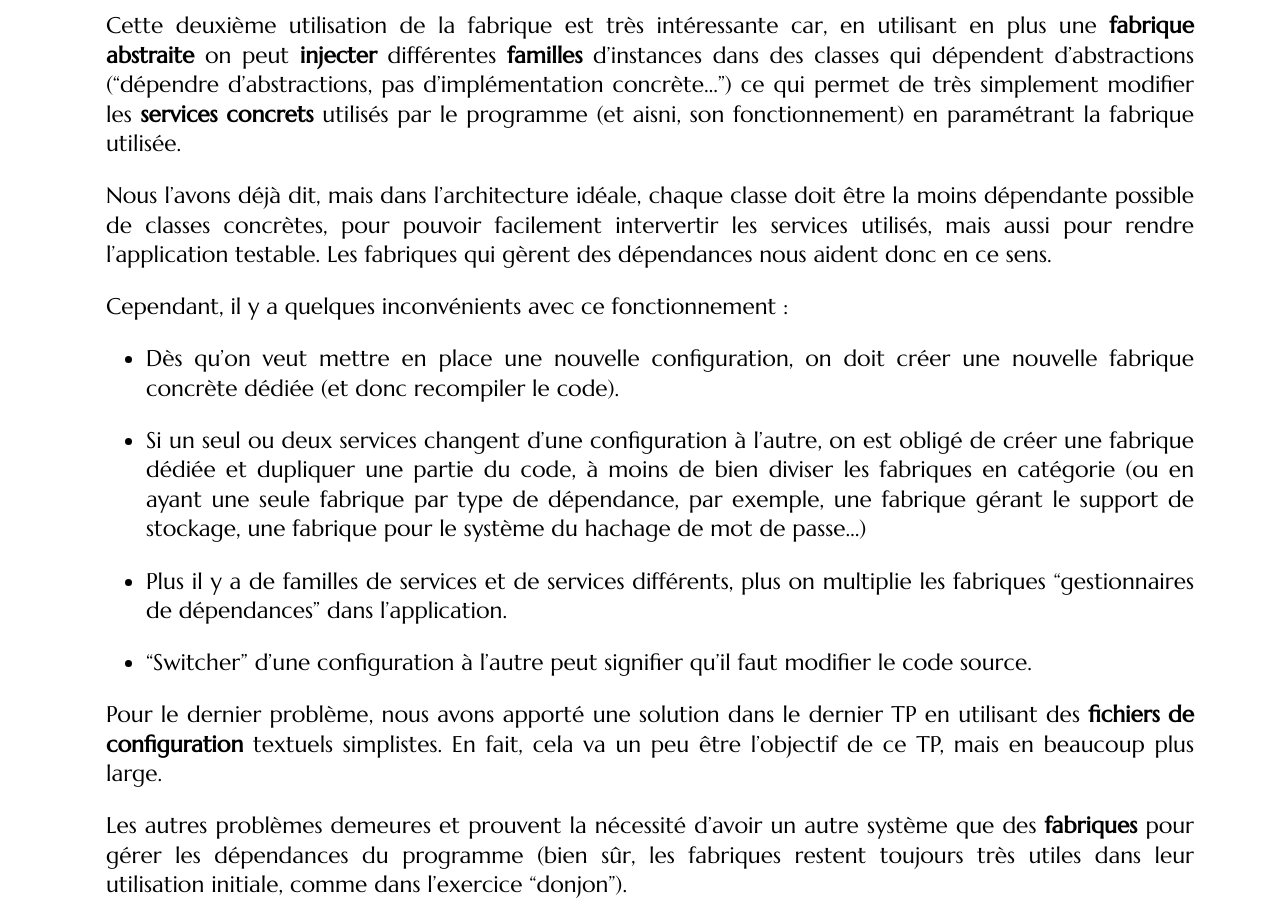
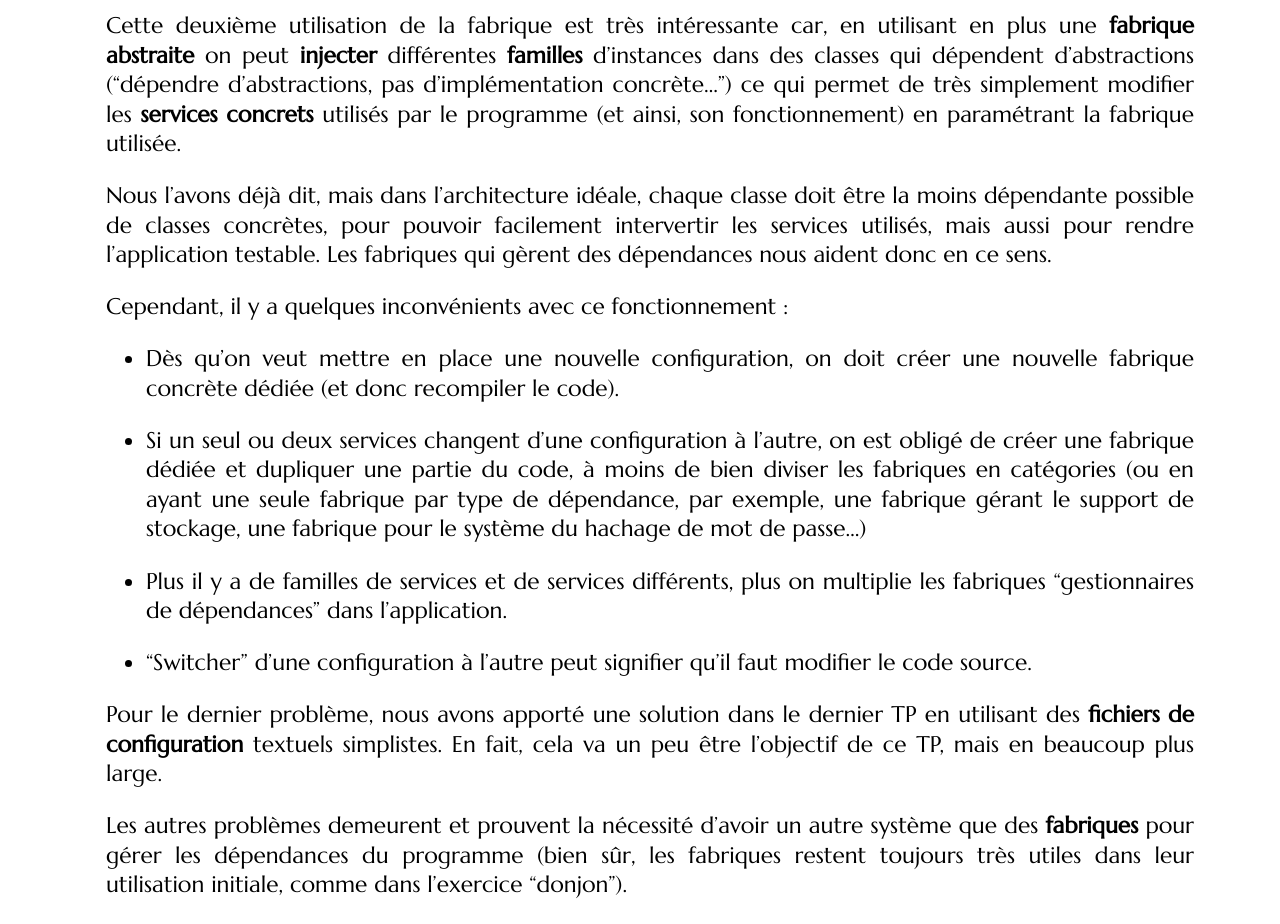
Before and after one commit to mgasquet/R304-QualiteDeveloppement, a Jekyll site: the page built from tutorials/tutorial5.md, in a window 1280 px wide and 1400 px high, scrolled down 694 px. Shown: the part 160-1084 px from the top of the window. Built offline with Jekyll 4.4.1, drawn with Linux system fonts in a browser that asks for light colours; some web fonts are replaced; some of the changed text lies outside the part shown.

Commit message:
Update tutorial5.md

```diff
--- a/tutorials/tutorial5.md
+++ b/tutorials/tutorial5.md
@@ -15,7 +15,7 @@ En fait, nous avons vu deux types d'utilisation de la **fabrique** :
 
 * Pour gérer et stocker diverses **dépendances concrètes** et les fournir aux classes qui ont en besoin. Dans ce type de **fabrique**, les objets concrets ne sont instanciés qu'une seule fois (lors de l'initialisation) et les différentes méthodes de la fabrique concrète servent à renvoyer ces objets (sans les recréer). C'est donc une sorte de **gestionnaire des dépendances**. Cela permet aussi de limiter le nombre de services/dépendances type **singletons** mis en place dans l'application (les services gérés par la fabrique ne sont pas des singletons) tout en faisant en sorte qu'une seule instance du service soit effectivement utilisée par l'application (en allant la chercher dans la fabrique).
 
-Cette deuxième utilisation de la fabrique est très intéressante car, en utilisant en plus une **fabrique abstraite** on peut **injecter** différentes **familles** d'instances dans des classes qui dépendent d'abstractions ("dépendre d'abstractions, pas d'implémentation concrète...") ce qui permet de très simplement modifier les **services concrets** utilisés par le programme (et aisni, son fonctionnement) en paramétrant la fabrique utilisée.
+Cette deuxième utilisation de la fabrique est très intéressante car, en utilisant en plus une **fabrique abstraite** on peut **injecter** différentes **familles** d'instances dans des classes qui dépendent d'abstractions ("dépendre d'abstractions, pas d'implémentation concrète...") ce qui permet de très simplement modifier les **services concrets** utilisés par le programme (et ainsi, son fonctionnement) en paramétrant la fabrique utilisée.
 
 Nous l'avons déjà dit, mais dans l'architecture idéale, chaque classe doit être la moins dépendante possible de classes concrètes, pour pouvoir facilement intervertir les services utilisés, mais aussi pour rendre l'application testable. Les fabriques qui gèrent des dépendances nous aident donc en ce sens.
 
@@ -23,7 +23,7 @@ Cependant, il y a quelques inconvénients avec ce fonctionnement :
 
 * Dès qu'on veut mettre en place une nouvelle configuration, on doit créer une nouvelle fabrique concrète dédiée (et donc recompiler le code).
 
-* Si un seul ou deux services changent d'une configuration à l'autre, on est obligé de créer une fabrique dédiée et dupliquer une partie du code, à moins de bien diviser les fabriques en catégorie (ou en ayant une seule fabrique par type de dépendance, par exemple, une fabrique gérant le support de stockage, une fabrique pour le système du hachage de mot de passe...)
+* Si un seul ou deux services changent d'une configuration à l'autre, on est obligé de créer une fabrique dédiée et dupliquer une partie du code, à moins de bien diviser les fabriques en catégories (ou en ayant une seule fabrique par type de dépendance, par exemple, une fabrique gérant le support de stockage, une fabrique pour le système du hachage de mot de passe...)
 
 * Plus il y a de familles de services et de services différents, plus on multiplie les fabriques "gestionnaires de dépendances" dans l'application.
 
@@ -31,7 +31,7 @@ Cependant, il y a quelques inconvénients avec ce fonctionnement :
 
 Pour le dernier problème, nous avons apporté une solution dans le dernier TP en utilisant des **fichiers de configuration** textuels simplistes. En fait, cela va un peu être l'objectif de ce TP, mais en beaucoup plus large.
 
-Les autres problèmes demeures et prouvent la nécessité d'avoir un autre système que des **fabriques** pour gérer les dépendances du programme (bien sûr, les fabriques restent toujours très utiles dans leur utilisation initiale, comme dans l'exercice "donjon").
+Les autres problèmes demeurent et prouvent la nécessité d'avoir un autre système que des **fabriques** pour gérer les dépendances du programme (bien sûr, les fabriques restent toujours très utiles dans leur utilisation initiale, comme dans l'exercice "donjon").
 
 L'outil ultime pour gérer la problématique des dépendances est **le conteneur de dépendances IoC**. Le terme **IoC** désigne un pattern (non **GoF**) signifiant "Inversion of Control". Ce pattern est utilisé dans la plupart des **frameworks** au travers d'un objet appelé **conteneur de dépendances** qui construit, stocke, contrôle, injecte et centralise toutes les **implémentations concrètes** des **dépendances abstraites** utilisées par les objets du programme. Cela peut être vu comme une "super-fabrique" gérant des dépendances **unique** et construite **dynamiquement** (lors du lancement du programme). Il est possible de charger différents assemblages de dépendances sans avoir besoin de modifier le code du conteneur.
 
@@ -244,7 +244,7 @@ Pour rappel, on définit une classe **générique** comme cela :
 public class Exemple<T> {
 
     //On peut utiliser le type générique "T" un peu partout dans le code de la classe (attributs, paramètres, type de retour...).
-    //Il utilise comme tout autre type "normal"
+    //Il s'utilise comme tout autre type "normal"
     private T var1;
     private HashMap<String, T> map;
 
```
Also changed, not shown: other parts of tutorials/tutorial5.md (+9 -9 lines).
